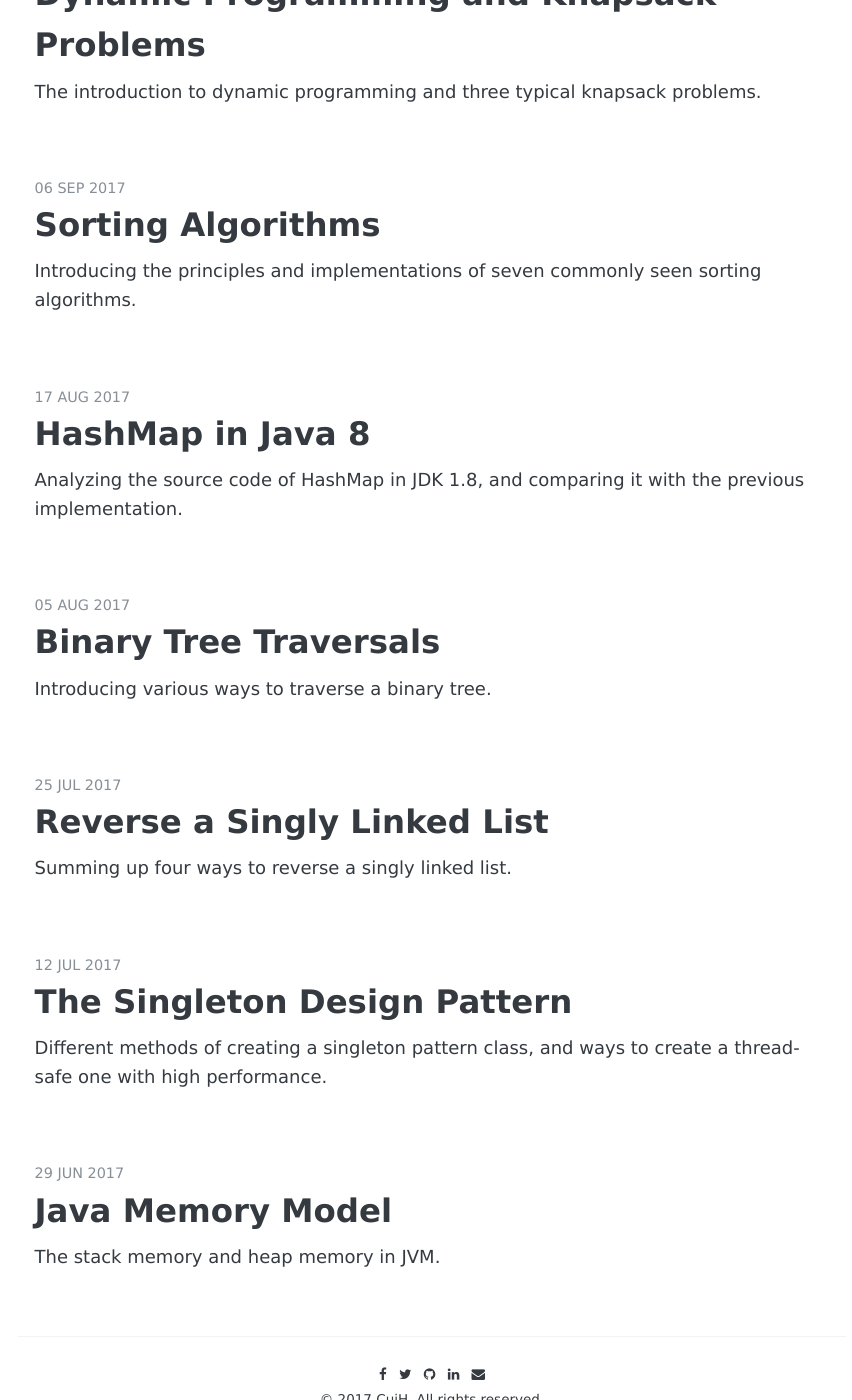
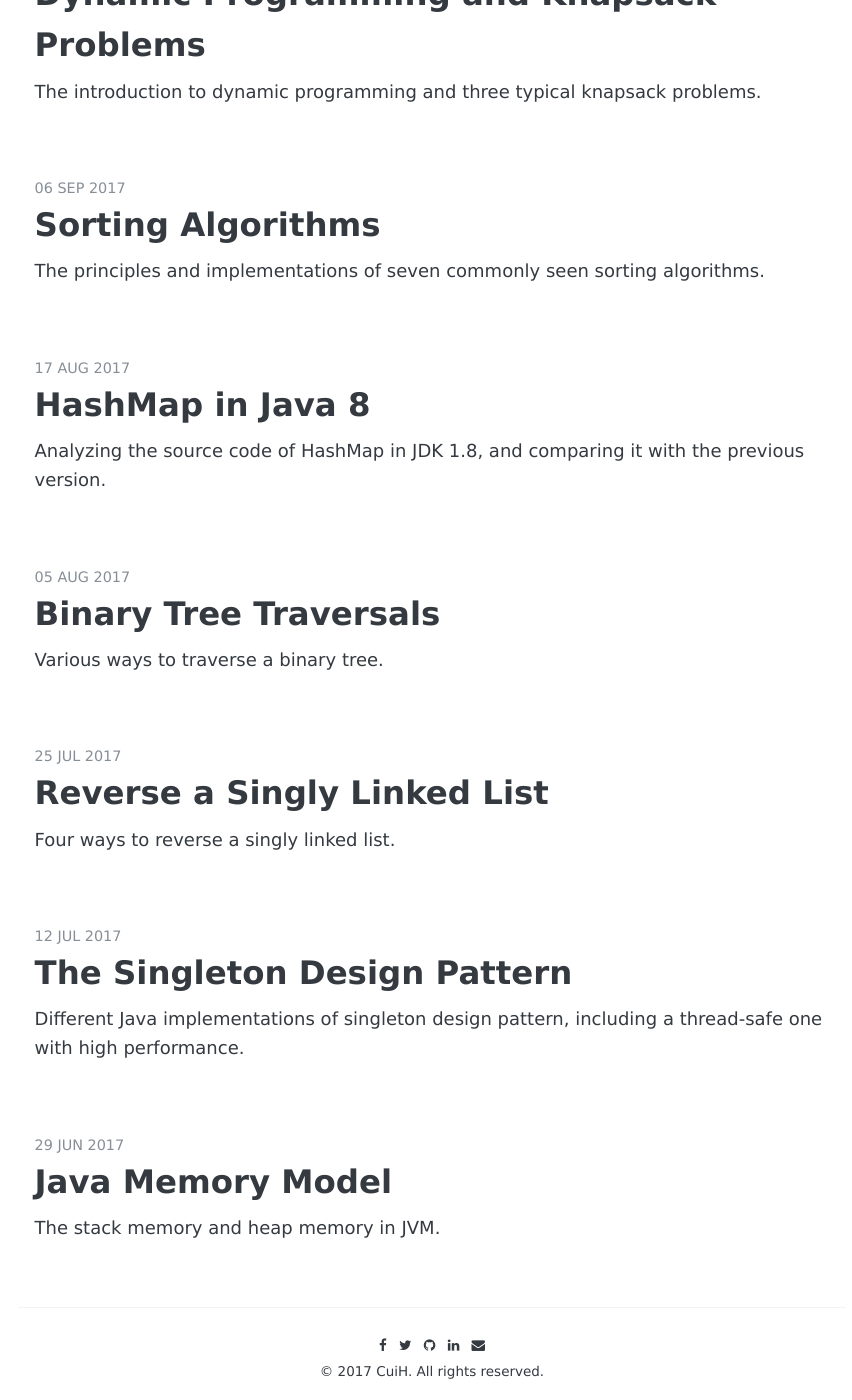
Before and after one commit to CuiH/Blog, a Jekyll site: the page built from index.html, in a window 1280 px wide and 1400 px high, scrolled down 699 px. Shown: the whole window, without its empty margins (208-1060 px from the left). Built offline with Jekyll 4.4.1, drawn with Linux system fonts in a browser that asks for light colours; some web fonts are replaced; some of the changed text lies outside the part shown.

Commit message:
update source

```diff
--- a/_posts/2017-07-11-The Singleton Design Pattern.md
+++ b/_posts/2017-07-11-The Singleton Design Pattern.md
@@ -3,7 +3,7 @@ layout:      post
 title:       "The Singleton Design Pattern"
 date:        2017-07-11 23:00:00 -0500
 tags:        design-pattern
-description: "Different methods of creating a singleton pattern class, and ways to create a thread-safe one with high performance."
+description: "Different Java implementations of singleton design pattern, including a thread-safe one with high performance."
 ---
 
 ## Definition
--- a/_posts/2017-07-24-Reverse a Singly Linked List.md
+++ b/_posts/2017-07-24-Reverse a Singly Linked List.md
@@ -3,7 +3,7 @@ layout:      post
 title:       "Reverse a Singly Linked List"
 date:        2017-07-24 23:30:00 -0500
 tags:        algorithm
-description: "Summing up four ways to reverse a singly linked list."
+description: "Four ways to reverse a singly linked list."
 ---
 
 ## Overview
--- a/_posts/2017-08-05-Binary Tree Traversals.md
+++ b/_posts/2017-08-05-Binary Tree Traversals.md
@@ -3,7 +3,7 @@ layout:      post
 title:       "Binary Tree Traversals"
 date:        2017-08-05 00:30:00 -0500
 tags:        algorithm
-description: "Introducing various ways to traverse a binary tree."
+description: "Various ways to traverse a binary tree."
 ---
 
 ## Overview
--- a/_posts/2017-08-16-HashMap in Java 8.md
+++ b/_posts/2017-08-16-HashMap in Java 8.md
@@ -3,7 +3,7 @@ layout:      post
 title:       "HashMap in Java 8"
 date:        2017-08-16 21:00:00 -0500
 tags:        java
-description: "Analyzing the source code of HashMap in JDK 1.8, and comparing it with the previous implementation."
+description: "Analyzing the source code of HashMap in JDK 1.8, and comparing it with the previous version."
 ---
 
 ## Overview
--- a/_posts/2017-09-05-Sorting Algorithms.md
+++ b/_posts/2017-09-05-Sorting Algorithms.md
@@ -3,7 +3,7 @@ layout:      post
 title:       "Sorting Algorithms"
 date:        2017-09-05 23:00:00 -0500
 tags:        algorithm
-description: "Introducing the principles and implementations of seven commonly seen sorting algorithms."
+description: "The principles and implementations of seven commonly seen sorting algorithms."
 ---
 
 ## Overview
```
Also changed, not shown: _posts/2017-12-18-How to Block or Stop a Java Thread.md (+1 -1 lines).
